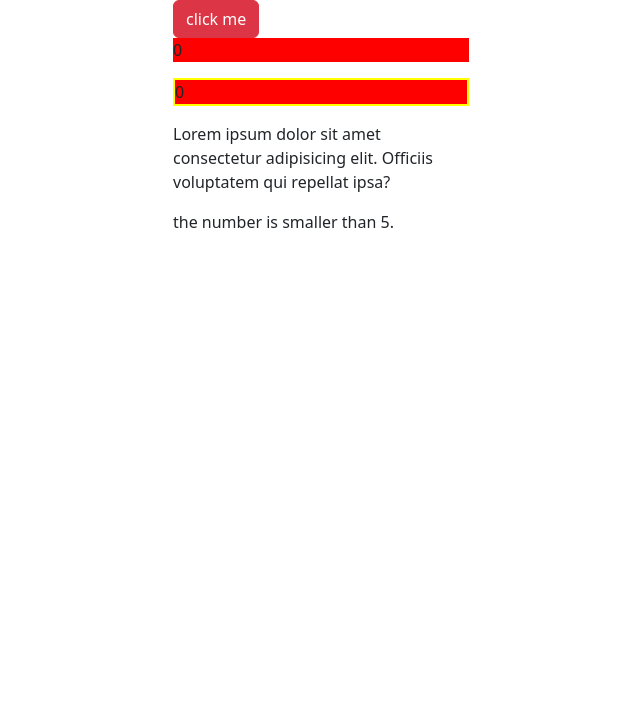
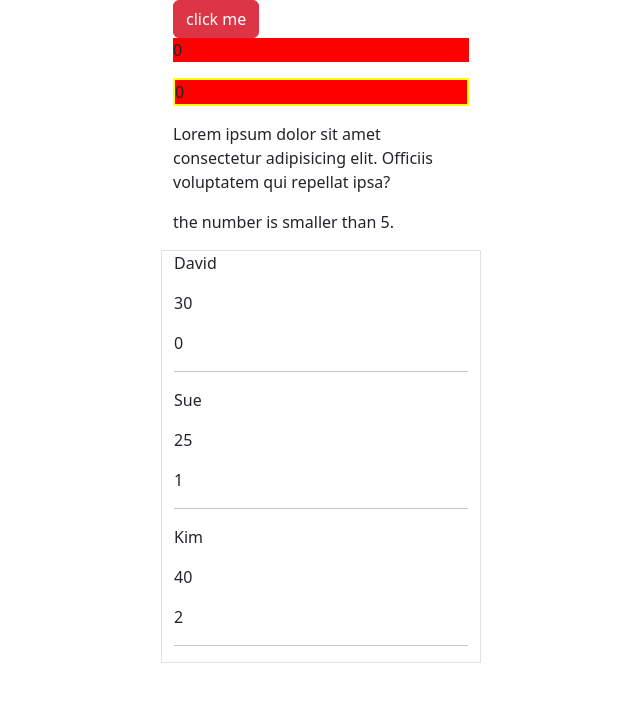
Before and after one commit to JFZelenak/CFV-d22-CarRental, an Angular app: page / in a window 1280 px wide. Shown: the top 702 px of the page, without its empty margins (319-959 px from the left). Built offline with nearby package versions, Linux system fonts and the light colour scheme.

Commit message:
add changes

```diff
--- a/src/app/home/home.component.html
+++ b/src/app/home/home.component.html
@@ -22,3 +22,11 @@
 
     <!-- <p *ngIf="count >= 5">the number is bigger or equal to 5.</p> -->
 </div>
+<div class="container border w-25">
+    <div *ngFor="let val of students; index as i">
+        <p>{{ val.name }}</p>
+        <p>{{ val.age }}</p>
+        <p>{{ i }}</p>
+        <hr>
+    </div>
+</div>
--- a/src/app/home/home.component.ts
+++ b/src/app/home/home.component.ts
@@ -8,6 +8,17 @@ import { Component } from '@angular/core';
 export class HomeComponent {
   count : number = 0;
 
+  students: Array<{name: string, age: number}> = [{
+    name: "David",
+    age: 30
+  },{
+    name: "Sue",
+    age: 25
+  },{
+    name: "Kim",
+    age: 40
+  }]
+
   countClick() {
     this.count++;
   }
```
